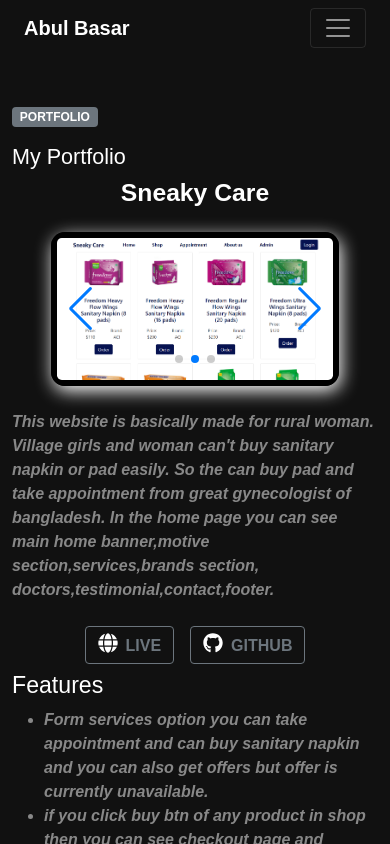
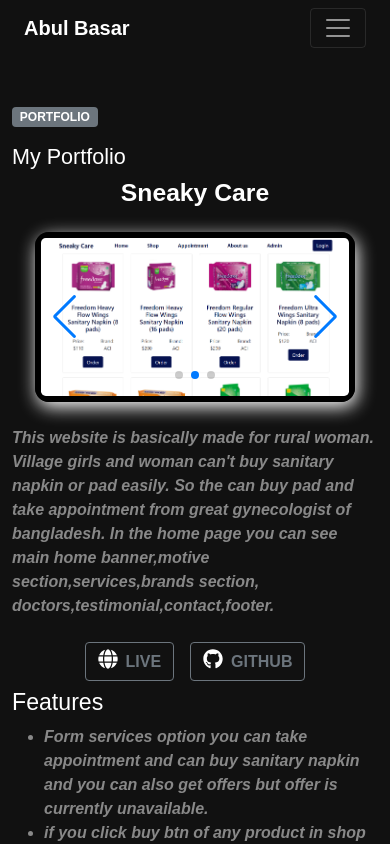
Before and after one commit to AbulBashar38/abul-basar-portfolio, a React (Create React App) app: page /portfolio in a window 390 px wide. Shown: the top 844 px of the page. Built offline with nearby package versions, Linux system fonts and the light colour scheme.

Commit message:
resize slider again of portfolio

```diff
--- a/src/Component/Portfolio/Portfolio.css
+++ b/src/Component/Portfolio/Portfolio.css
@@ -12,7 +12,7 @@
 }
 @media screen and (max-width: 575px) {
     .swiper-style{
-        width: 18rem;
+        width: 20rem;
     }
     .techno-style{
         width: 11rem;
```
